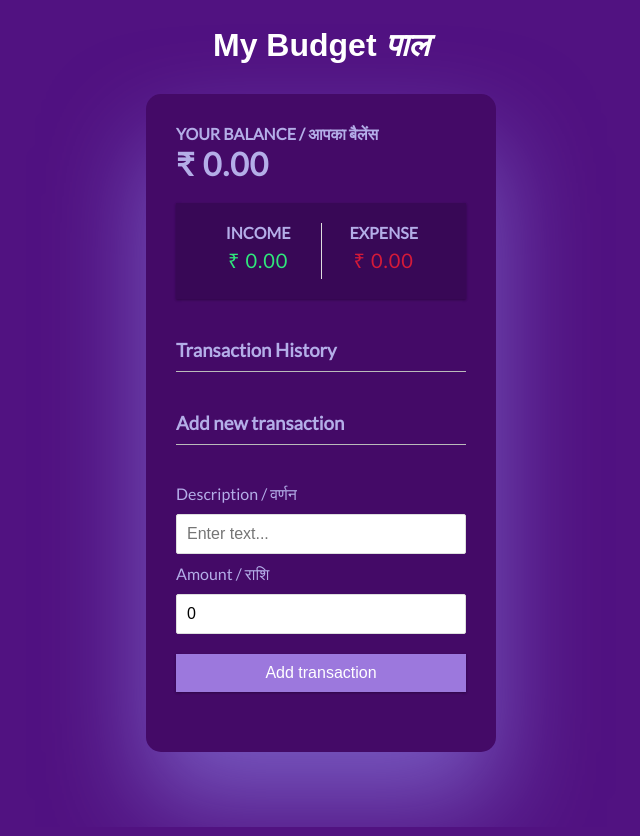
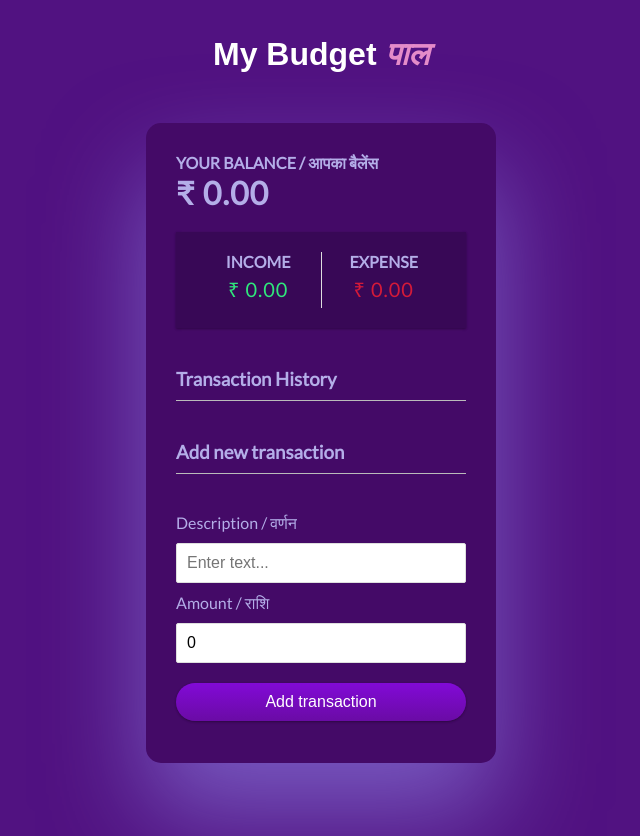
Before and after one commit to SpandanPriyam22/My-Budget-Pal, a React (Create React App) app: page / in a window 1280 px wide. Shown: the whole page, without its empty margins (319-959 px from the left). Built offline with nearby package versions, Linux system fonts and the light colour scheme; a web font is replaced by a local one.

Commit message:
updated version

```diff
--- a/src/App.css
+++ b/src/App.css
@@ -22,9 +22,10 @@ body {
 }
 
 .container {
-  margin: 30px auto;
+  margin: 50px auto;
+  height: 640px;
   width: 350px;
-  padding:30px;
+  padding: 30px;
   border-radius: 15px;
   background-color: #440A67;
   box-shadow: 0px 50px 100px rgba(160, 160, 255, 0.5);
@@ -47,6 +48,7 @@ h4 {
 }
 
 #site-name{
+  margin-top: 36px;
   text-align:center;
   font-size: 2rem;
   font-family: "Convergence", sans-serif;
@@ -55,6 +57,7 @@ h4 {
 
 #pal{
   font-style: italic;
+  color: #e48bc9;
 }
 .inc-exp-container {
   background-color:/* #b441fb;*/ #380856;
@@ -105,8 +108,10 @@ input[type='number'] {
 
 .btn {
   cursor: pointer;
-  background-color: #9c78dd;
+  /*background-color: #9c78dd; #7015b5;*/
+  background: linear-gradient(0deg, #6a0ba5, #9509ff 180%, #6a0ba5);
   box-shadow: var(--box-shadow);
+  border-radius: 45px;
   color: #fff;
   border: 0;
   display: block;
```
